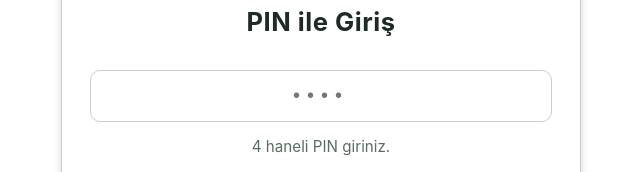
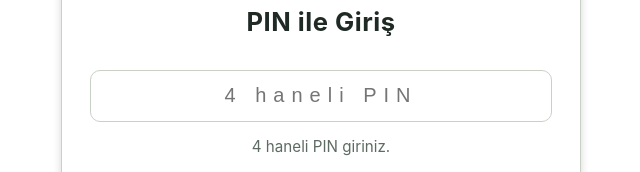
Before and after one commit to ThePareable/Casaleff-Adisyon, a Vue app: page / in a window 1280 px wide. Shown: the part 419-591 px from the top of the page, without its empty margins (319-959 px from the left). Built offline with nearby package versions, Linux system fonts and the light colour scheme.

Commit message:
Update LoginPage.vue

```diff
--- a/src/components/LoginPage.vue
+++ b/src/components/LoginPage.vue
@@ -6,10 +6,8 @@
                 <h2>PIN ile Giriş</h2>
 
                 <!-- Görsel olmayan etiket (erişilebilirlik) -->
-                <label class="visually-hidden" for="pin-input">4 haneli PIN</label>
-
                 <input id="pin-input" class="pin-input" type="password" v-model="pin" maxlength="4" inputmode="numeric"
-                    pattern="[0-9]{4}" placeholder="••••" autocomplete="one-time-code" required
+                    pattern="[0-9]{4}" placeholder="4 haneli PIN" autocomplete="one-time-code" required
                     aria-describedby="pin-help" />
                 <small id="pin-help" class="text-muted">4 haneli PIN giriniz.</small>
 
```
